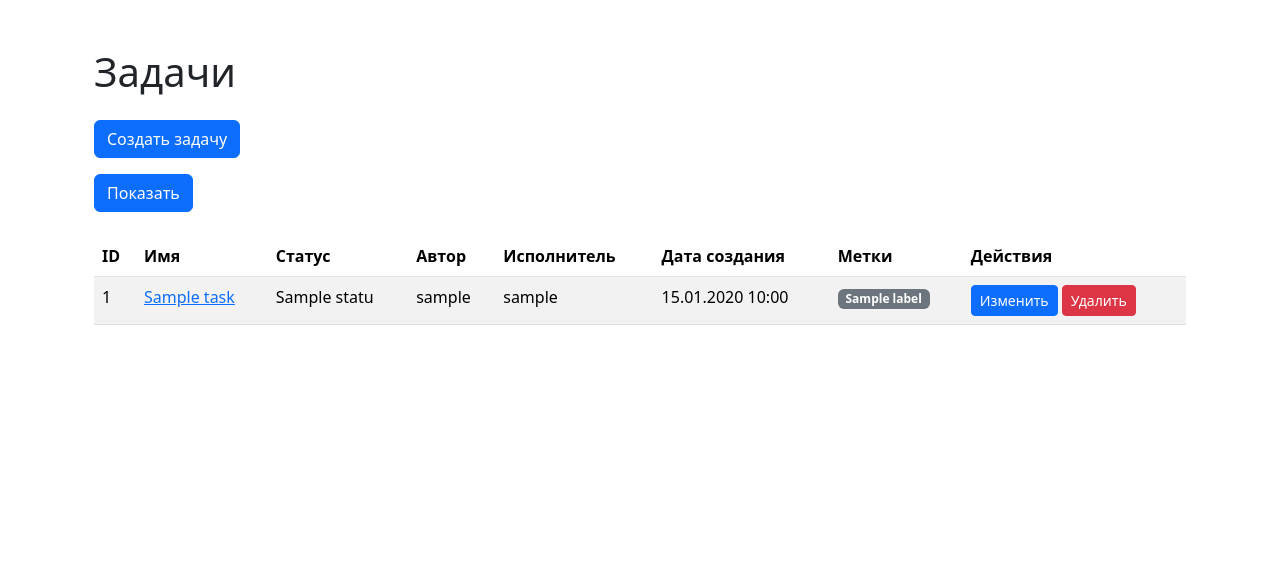
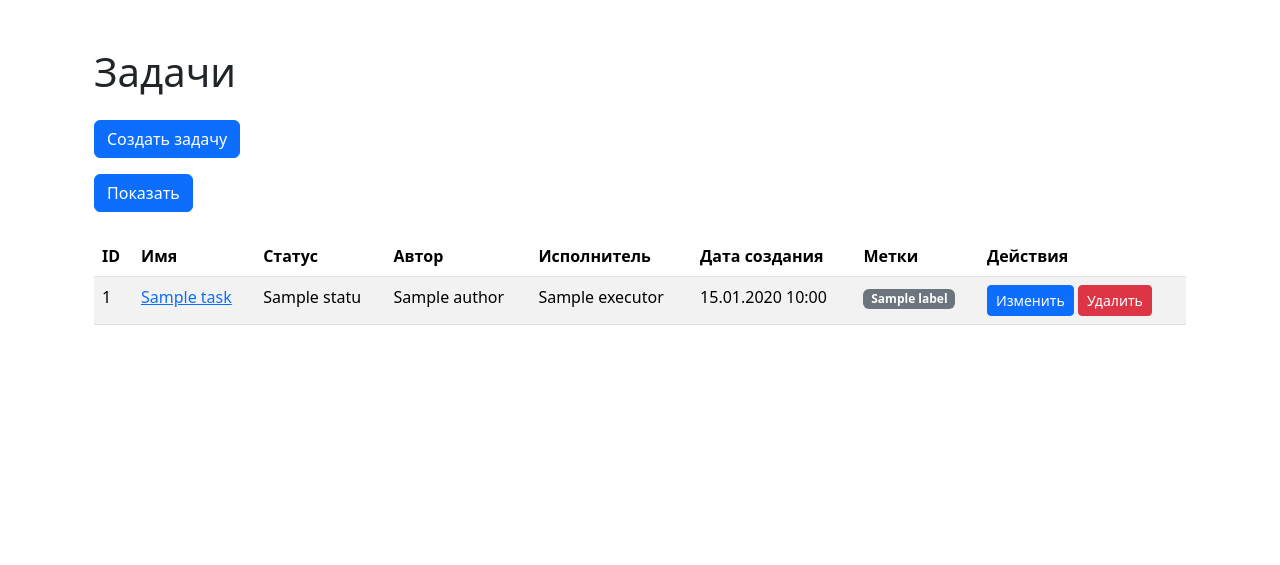
Before and after one commit to SergeyAnuf/python-project-52, a Django app: template task_manager/templates/tasks/list.html in a window 1280 px wide. Shown: the part 56-621 px from the top of the page. Run offline with Django 5.2, Linux system fonts and the light colour scheme; the template is opened without the code that fills it: most values are stand-ins (such as "Sample title", 1, 10 or a date in 2020); some libraries are stand-ins or nearby versions.

Commit message:
исправления исполнителя

```diff
--- a/task_manager/templates/tasks/list.html
+++ b/task_manager/templates/tasks/list.html
@@ -24,7 +24,7 @@
                 <th>{% trans "Автор" %}</th>
                 <th>{% trans "Исполнитель" %}</th>
                 <th>{% trans "Дата создания" %}</th>
-                <th>{% trans "Метки" %}</th>  <!-- Добавлен столбец для меток -->
+                <th>{% trans "Метки" %}</th>
                 <th>{% trans "Действия" %}</th>
             </tr>
         </thead>
@@ -34,8 +34,12 @@
                 <td>{{ task.id }}</td>
                 <td><a href="{% url 'tasks:detail' task.id %}">{{ task.name }}</a></td>
                 <td>{{ task.status.name }}</td>
-                <td>{{ task.author.username }}</td>
-                <td>{{ task.executor.username|default:"" }}</td>
+                <td>{{ task.author.get_full_name }}</td>  <!-- Исправлено -->
+                <td>
+                    {% if task.executor %}
+                        {{ task.executor.get_full_name }}  <!-- Исправлено -->
+                    {% endif %}
+                </td>
                 <td>{{ task.created_at|date:"d.m.Y H:i" }}</td>
                 <td>
                     {% for label in task.labels.all %}
```
